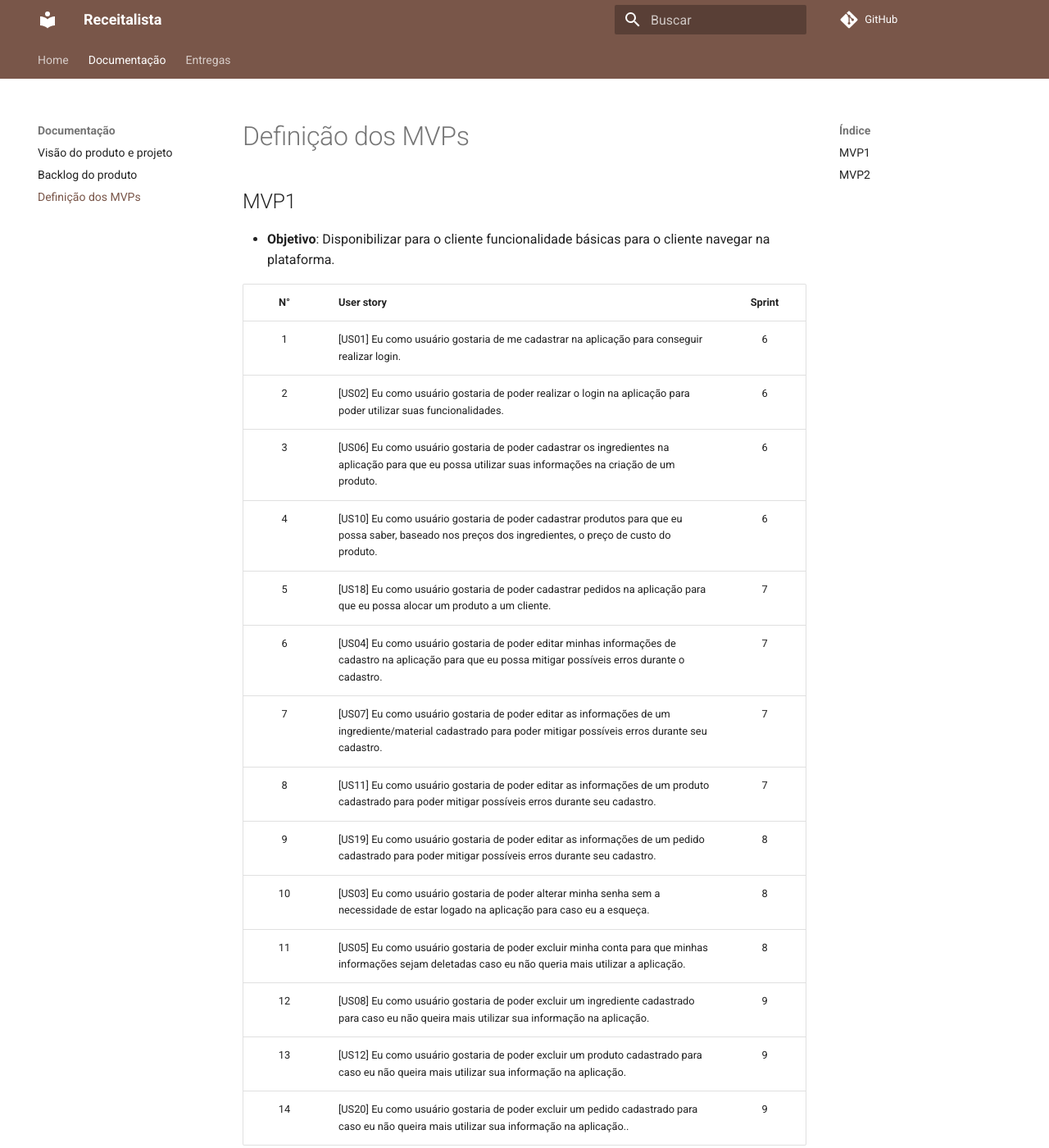
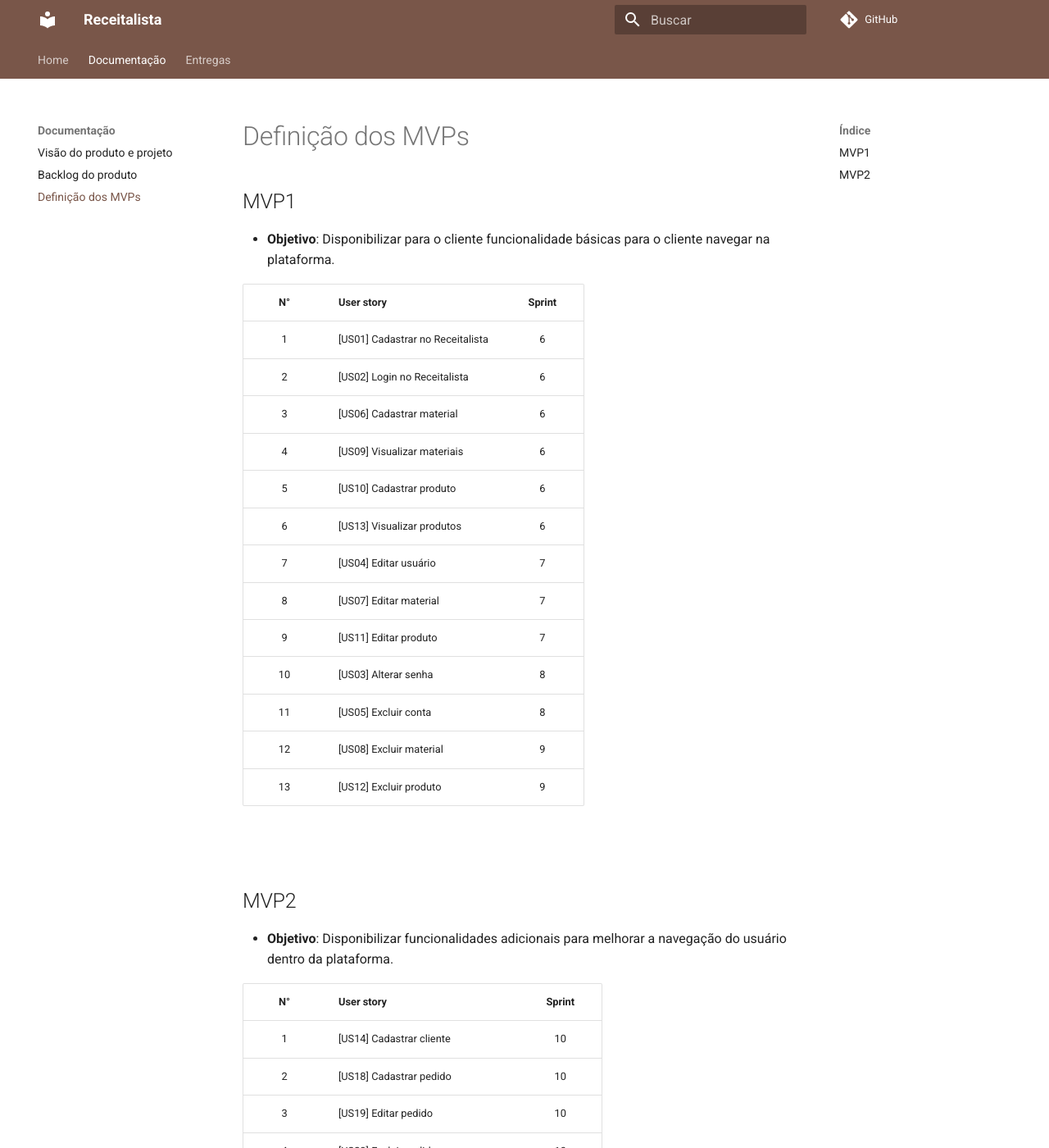
Before and after one commit to mdsreq-fga-unb/2022.2-Receitalista, an MkDocs documentation site: the page built from docs/definicao-mvp.md, in a window 1280 px wide and 1400 px high. Shown: the whole window at 82% size. Built offline with MkDocs 1.6.1 and Material for MkDocs 9.7.7, drawn with Linux system fonts in a browser that asks for light colours; comment, search, counter and statistics services are not loaded; some of the changed text lies outside the part shown.

Commit message:
Atualizado MVPs

```diff
--- a/docs/definicao-mvp.md
+++ b/docs/definicao-mvp.md
@@ -4,20 +4,19 @@
 
 N° | User story | Sprint |
 :-----:|---------|:----------------------:|
-1| [US01] Eu como usuário gostaria de me cadastrar na aplicação para conseguir realizar login. | 6 |
-2| [US02] Eu como usuário gostaria de poder realizar o login na aplicação para poder utilizar suas funcionalidades. | 6 |
-3| [US06] Eu como usuário gostaria de poder cadastrar os ingredientes na aplicação para que eu possa utilizar suas informações na criação de um produto. | 6 |
-4| [US10] Eu como usuário gostaria de poder cadastrar produtos para que eu possa saber, baseado nos preços dos ingredientes, o preço de custo do produto. | 6 |
-5| [US18] Eu como usuário gostaria de poder cadastrar pedidos na aplicação para que eu possa alocar um produto a um cliente. | 7 |
-6| [US04] Eu como usuário gostaria de poder editar minhas informações de cadastro na aplicação para que eu possa mitigar possíveis erros durante o cadastro. | 7 |
-7| [US07] Eu como usuário gostaria de poder editar as informações de um ingrediente/material cadastrado para poder mitigar possíveis erros durante seu cadastro. | 7 |
-8| [US11] Eu como usuário gostaria de poder editar as informações de um produto cadastrado para poder mitigar possíveis erros durante seu cadastro. | 7 |
-9| [US19] Eu como usuário gostaria de poder editar as informações de um pedido cadastrado para poder mitigar possíveis erros durante seu cadastro. | 8 |
-10| [US03] Eu como usuário gostaria de poder alterar minha senha sem a necessidade de estar logado na aplicação para caso eu a esqueça. | 8 |
-11| [US05] Eu como usuário gostaria de poder excluir minha conta para que minhas informações sejam deletadas caso eu não queria mais utilizar a aplicação. | 8 |
-12| [US08] Eu como usuário gostaria de poder excluir um ingrediente cadastrado para caso eu não queira mais utilizar sua informação na aplicação.  | 9 |
-13| [US12] Eu como usuário gostaria de poder excluir um produto cadastrado para caso eu não queira mais utilizar sua informação na aplicação. | 9 |
-14| [US20] Eu como usuário gostaria de poder excluir um pedido cadastrado para caso eu não queira mais utilizar sua informação na aplicação.. | 9 |
+1| [US01] Cadastrar no Receitalista | 6 |
+2| [US02] Login no Receitalista | 6 |
+3| [US06] Cadastrar material | 6 |
+4| [US09] Visualizar materiais | 6 |
+5| [US10] Cadastrar produto | 6 |
+6| [US13] Visualizar produtos | 6 |
+7| [US04] Editar usuário | 7 |
+8| [US07] Editar material | 7 |
+9| [US11] Editar produto | 7 |
+10| [US03] Alterar senha | 8 |
+11| [US05] Excluir conta | 8 |
+12| [US08] Excluir material | 9 |
+13| [US12] Excluir produto | 9 |
 
 <br>
 
@@ -27,13 +26,14 @@ N° | User story | Sprint |
 
 N° | User story | Sprint |
 :-----:|---------|:----------------------:|
-1| [US09] Eu como usuário gostaria de poder visualizar a listagem dos meus ingredientes cadastrados na aplicação para manter controle dos ingredientes cadastrados. | 10 |
-2| [US13] Eu como usuário gostaria de poder visualizar a listagem dos meus produtos cadastrados na aplicação para ter um apanhado geral de todos eles. | 10 |
-3| [US14] Eu como usuário gostaria de poder realizar o cadastro das informações dos meus clientes na aplicação para utilizar durante o gerenciamento de pedidos. | 10 |
-4| [US15] Eu como usuário gostaria de poder editar as informações de um cliente cadastrado na aplicação para poder mitigar possíveis erros durante seu cadastro. | 11 |
-5| [US16] Eu como usuário gostaria de poder excluir um cliente cadastrado para caso eu não queira mais utilizar sua informação na aplicação. | 11 |
-6| [US17] Eu como usuário gostaria de poder visualizar a listagem dos meus clientes cadastrados na aplicação para poder visualizar o perfil de consumo de cada cliente. | 11 |
-7| [US21] Eu como usuário gostaria de poder visualizar a listagem dos  pedidos cadastrados na aplicação para manter controle de gastos e lucros. | 11 |
-8| [US22] Eu como usuário gostaria de visualizar os gastos com cada ingrediente mensalmente para poder estimar margem de lucro por produto. | 11 |
-9| [US23] Eu como usuário gostaria de visualizar qual a margem de lucro mensal por produto para gerenciar o preço de venda para cada pedido. | 12 |
-10| [US24] Eu como usuário gostaria de visualizar qual a margem de lucro de todos os pedidos mensalmente ter controle da minha margem de lucro. | 12 |
+1| [US14] Cadastrar cliente | 10 |
+2| [US18] Cadastrar pedido | 10 |
+3| [US19] Editar pedido | 10 |
+4| [US20] Excluir pedido | 10 |
+5| [US15] Editar cliente | 11 |
+6| [US16] Excluir cliente | 11 |
+7| [US17] Visualizar clientes | 11 |
+8| [US21] Visualizar pedidos | 11 |
+9| [US22] Visualizar gastos de material | 11 |
+10| [US23] Visualizar lucro de produto | 12 |
+11| [US24] Visualizar lucro de pedido | 12 |
```
